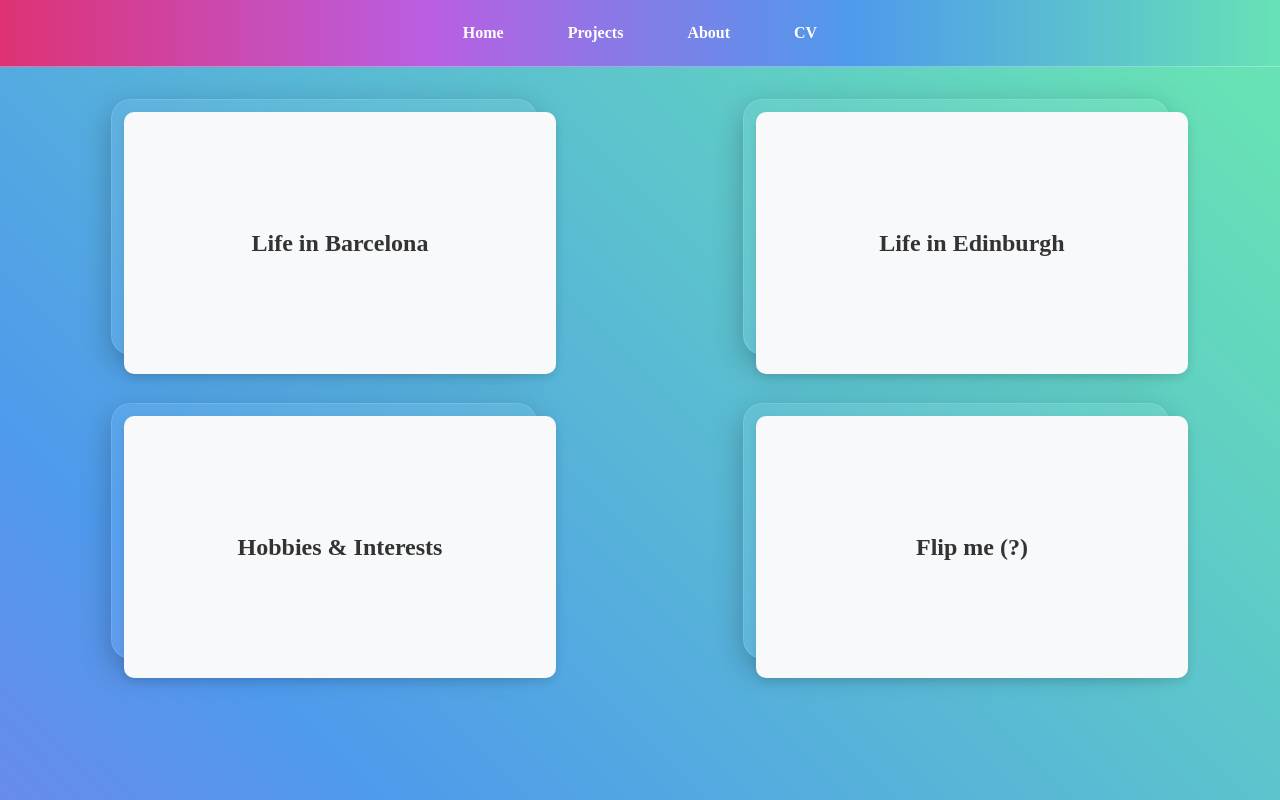
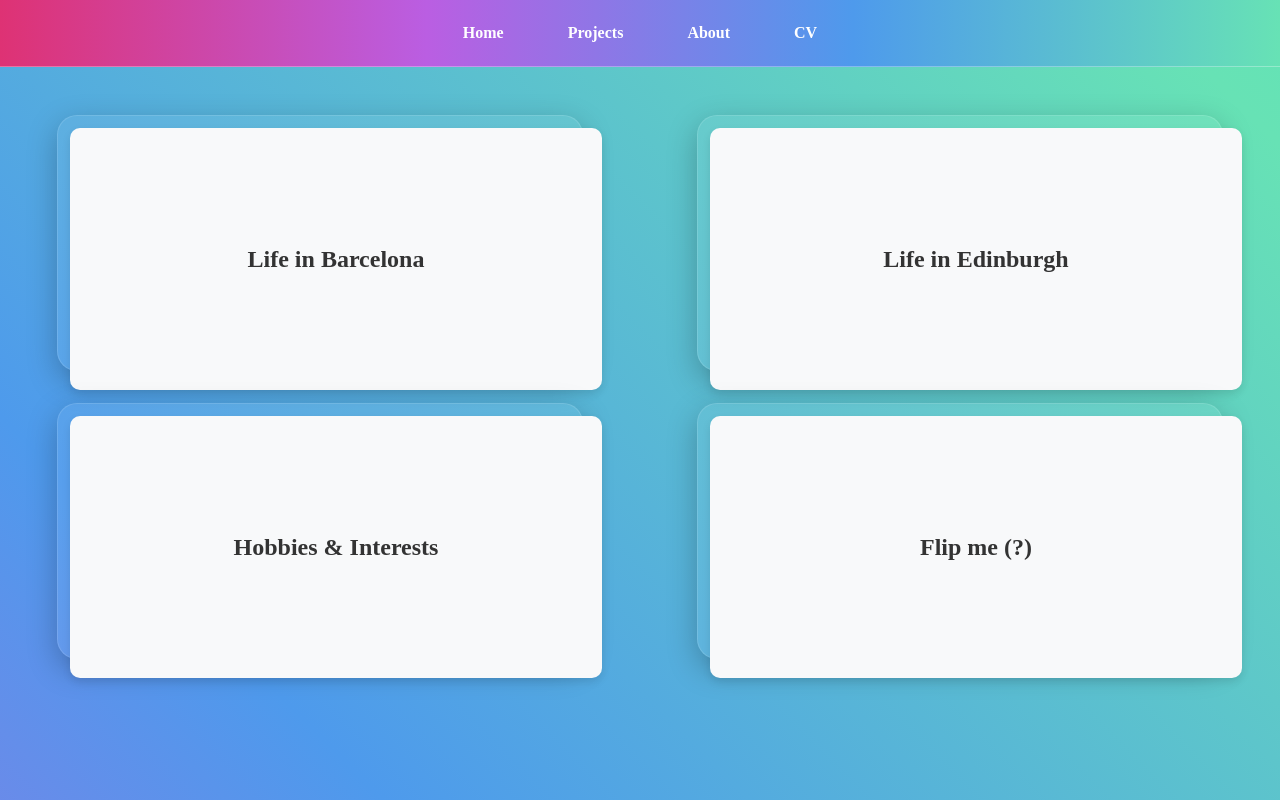
Before and after one commit to Laufley/portfolio, a React (Vite) app: page /portfolio/about in a window 1280 px wide. Built offline with nearby package versions, Linux system fonts and the light colour scheme.

Commit message:
wip about

```diff
--- a/src/Components/About.css
+++ b/src/Components/About.css
@@ -1,10 +1,18 @@
+.about-wrapper {
+  width: 100%;
+  padding: 0;
+  margin: 0;
+}
+
 .cards-container {
   display: grid;
-  grid-template-columns: repeat(2, minmax(400px, 1fr));
-  gap: 3rem;
-  padding: 2rem;
+  grid-template-columns: repeat(2, 1fr);
+  gap: 2rem 0;
+  padding: 0;
   margin: 0 auto;
-  max-width: 2400px;
+  max-width: 2000px;
+  width: 100%;
+  margin-top: 3rem;
 }
 
 .card {
@@ -12,8 +20,9 @@
   width: 100%;
   perspective: 1000px;
   cursor: pointer;
-  min-width: 400px;
+  min-width: 500px;
 }
+
 
 .card-inner {
   position: relative;
@@ -57,3 +66,14 @@
   transform: translateY(-5px);
   transition: transform 0.3s ease;
 }
+
+.card-back ul {
+  text-align: left;
+  padding-right: 5px;
+  margin-left: -rem;;
+}
+
+.card-back ul li {
+  text-align: left;
+  margin-bottom: 8px;
+}
--- a/src/Components/About.tsx
+++ b/src/Components/About.tsx
@@ -13,21 +13,36 @@ function About() {
   const cards = [
     {
       front: "Life in Barcelona",
-      back: "hoooot!"
+      back: [
+        "I grew up in a <strong>very impoverished</strong> neighborhood outside BCN.",
+        "An IT career was unheard of (there) by that time. But I loved science!",
+        "<strong>High school:</strong> I pursued Bachillerato Científico.",
+        "<strong>Uni:</strong> Worked and studied hard to obtain grants.",
+        "<strong>Clinical psychology:</strong> I graduated and worked in a hostpital, and discovered how tainted the field was with pharma. I could not morally continue down that path.",
+        "<strong>Moved to Edinburgh</strong>: for love, with 200€ in my pocket, and with a earnt contact to do a doctorate in Scotland. A new begining!",
+      ]
     },
     {
       front: "Life in Edinburgh",
-      back: "5+ years of web development"
+      back: [
+        "5+ years of web development",
+      ]
     },
     {
       front: "Hobbies & Interests",
-      back: "Bachelor's in Computer Science"
+      back: [
+        "Bachelor's in Computer Science",
+      ]
     },
     {
       front: "Flip me (?)",
       back: "Peekaboo!"
-    }
+    },
   ];
+
+  const renderListItem = (text: string) => { // this is what allows me to render HTML inside list items
+    return <span dangerouslySetInnerHTML={{ __html: text }} />;
+  };
 
   return (
     <div className="about-wrapper">
@@ -43,7 +58,15 @@ function About() {
                 <h2>{card.front}</h2>
               </div>
               <div className="card-back">
-                <p>{card.back}</p>
+                {Array.isArray(card.back) ? (
+                  <ul>
+                    {card.back.map((item, i) => (
+                      <li key={i}>{renderListItem(item)}</li>
+                    ))}
+                  </ul>
+                ) : (
+                  <p>{card.back}</p>
+                )}
               </div>
             </div>
           </div>
```
